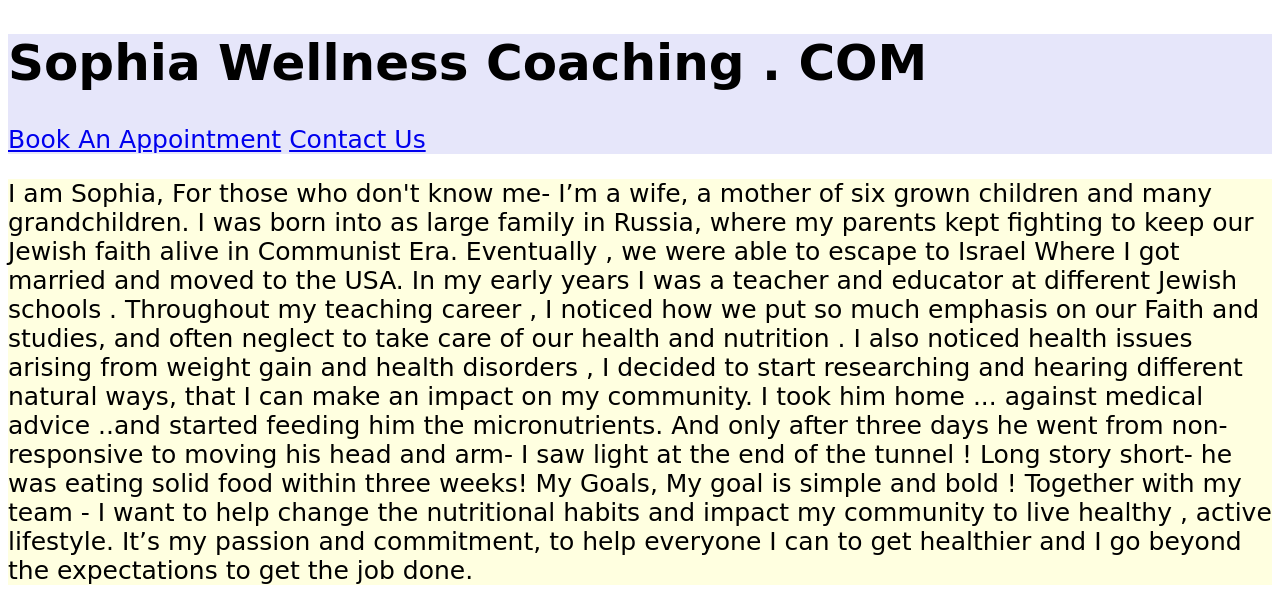
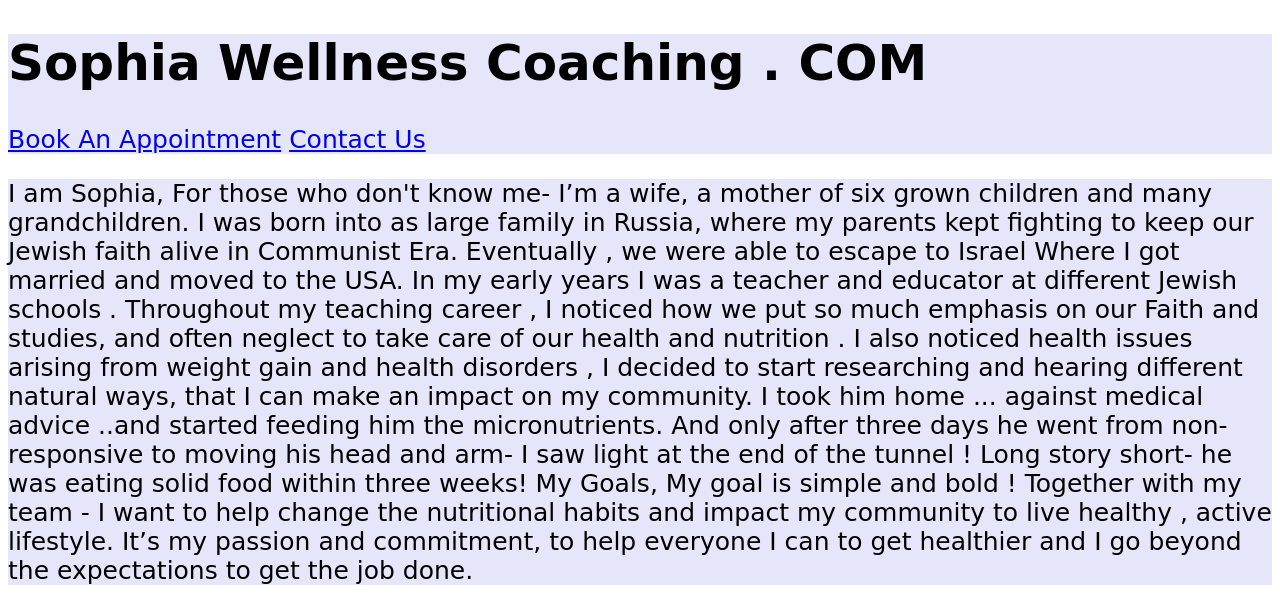
Before and after one commit to adriansap/sheynabrowd, a plain HTML site: page index.html in a window 1280 px wide. Shown: the top 607 px of the page. Drawn offline with Linux system fonts and the light colour scheme; a web font is replaced by a local one.

Commit message:
lavender

```diff
--- a/style.css
+++ b/style.css
@@ -7,5 +7,5 @@ body {
     background-color:lavender;
 }
 #bodytext {
-    background-color:lightyellow
+    background-color:lavender;
 }
```
